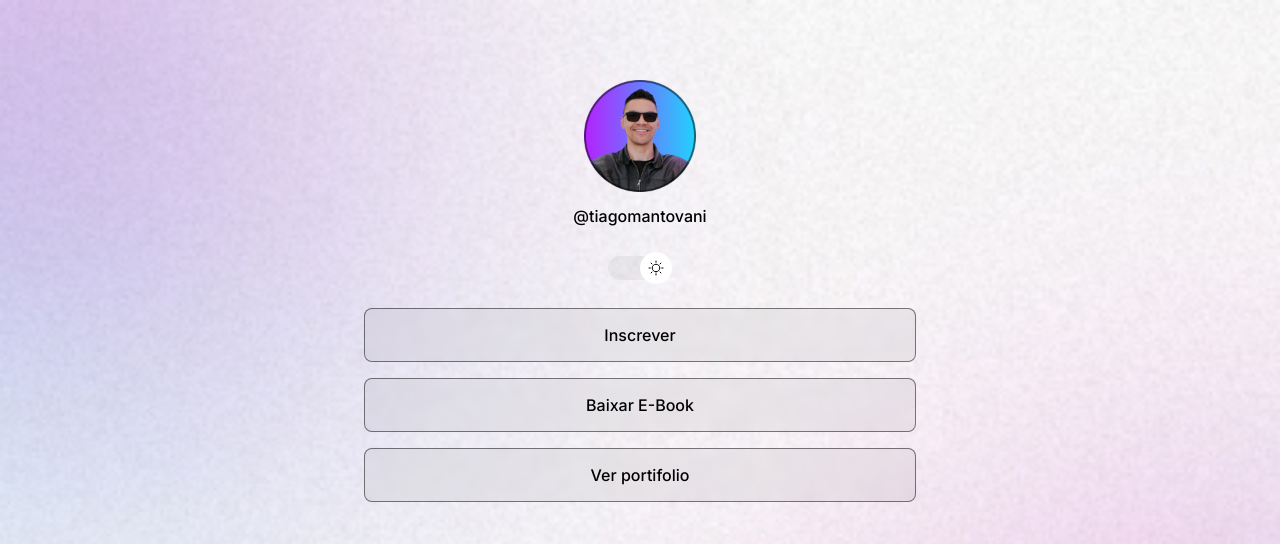
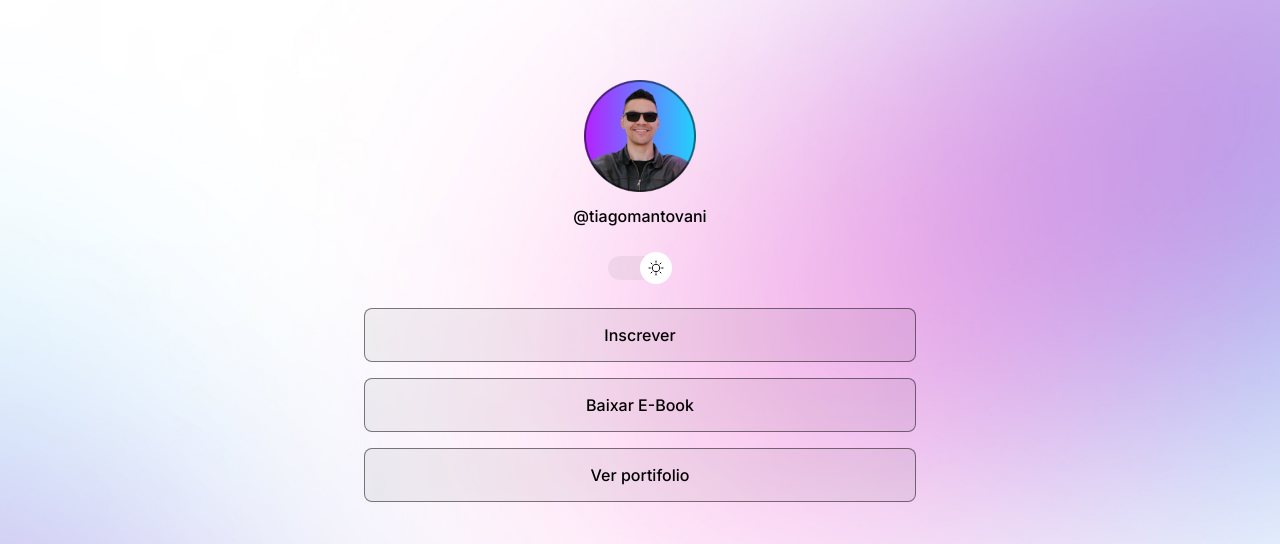
Before and after one commit to tiagomantovani/discover, a plain HTML site: page index.html in a window 1280 px wide. Both pictures are taken after a click on the element 640 px from the left and 267 px from the top of the page. Shown: the top 544 px of the page. Drawn offline with nearby package versions, Linux system fonts and the light colour scheme.

Commit message:
change background based on media

```diff
--- a/style.css
+++ b/style.css
@@ -21,7 +21,11 @@
   --highlight-color: rgba(255, 255, 255, 0.1);
   --switch-bg-url: url(./assets/Sun.svg);
 }
-body {
+body{
+  background: var(--bg-url) no-repeat top center/cover;
+  height: 100vh;
+}
+body * {
   font-family: "Inter", sans-serif;
   color: var(--text-color);
   /*
@@ -30,8 +34,7 @@ body {
   background-position: top center;
   background-size: cover;
   */
-  background: var(--bg-url) no-repeat top center/cover;
-}
+  }
 #container {
   width: 100%;
   max-width: 600px;
@@ -144,3 +147,13 @@ footer {
   padding: 24px 0;
   text-align: center;
 }
+
+/*media queries */
+@media (min-width: 700px){
+  :root {
+    --bg-url:url(./assets/bg-desktop.jpg);
+  }
+  .light{
+    --bg-url:url(./assets/bg-desktop-light.jpg);
+  }
+}
```
